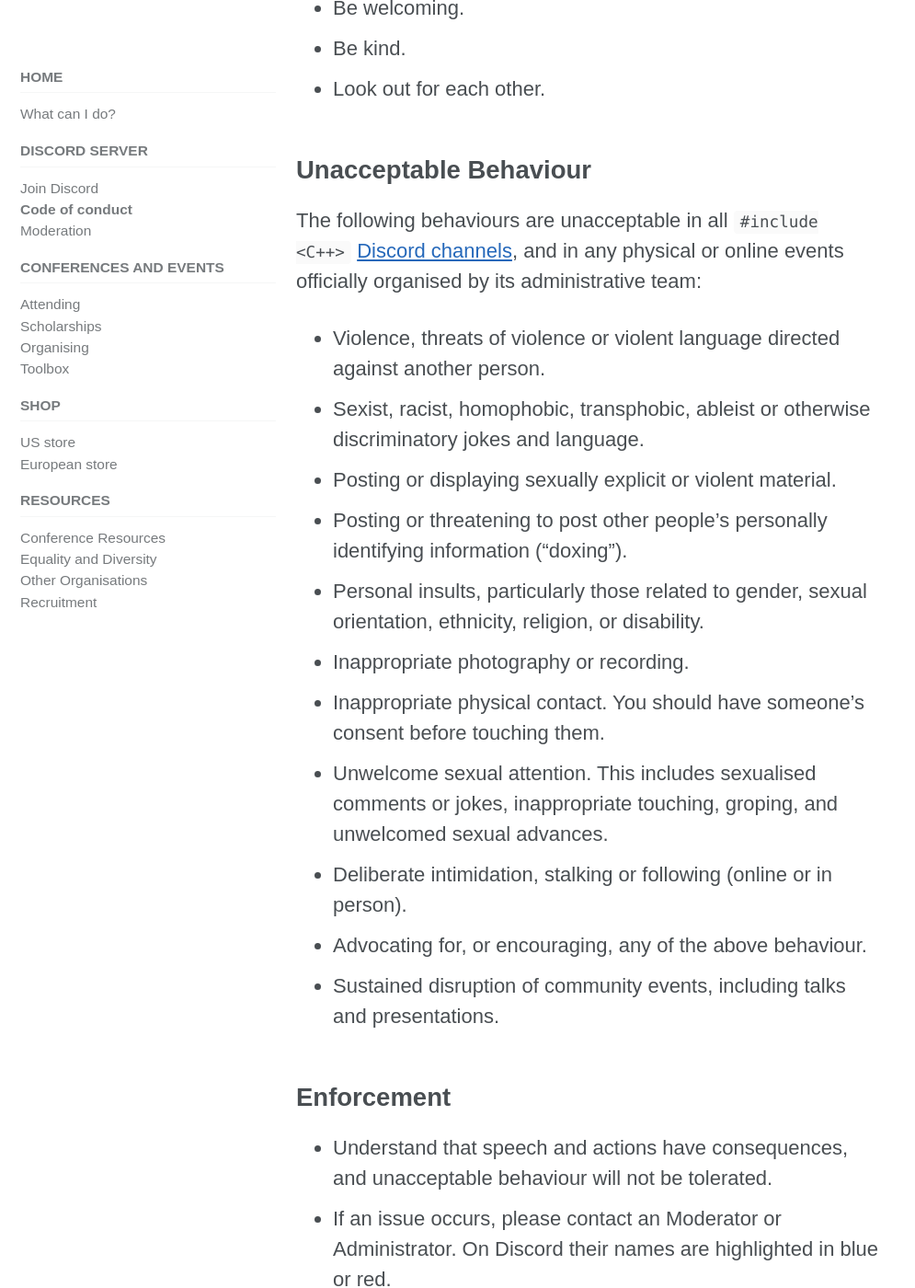
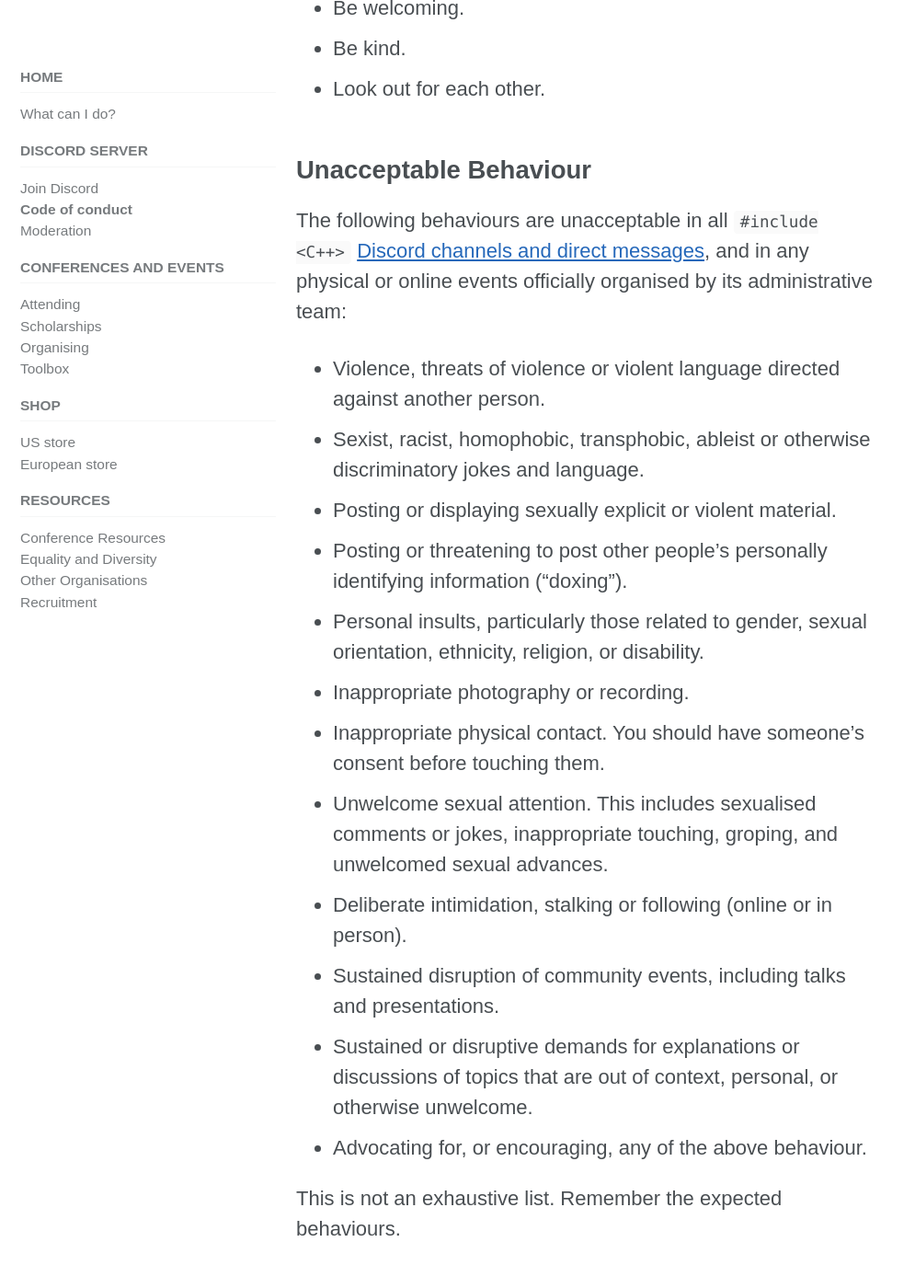
Before and after one commit to include-cpp/include-cpp.github.io, a Jekyll site: the page built from code-of-conduct.md, in a window 1280 px wide and 1400 px high, scrolled down 791 px. Shown: the whole window at 92% size, without its empty margins (0-995 px from the left). Built offline with Jekyll 4.4.1, drawn with Linux system fonts in a browser that asks for light colours; cached includes are drawn as plain includes; nearby versions of some CDN libraries.

Commit message:
Improve wording in Code of Conduct.
This was feedback from Tony van Eerd: the list is not exhaustive, rule out demands for covering inappropriate topics, and make clear that DMs are covered too.

Co-Authored-By: Kate Gregory <kategregory@users.noreply.github.com>

```diff
--- a/code-of-conduct.md
+++ b/code-of-conduct.md
@@ -20,7 +20,7 @@ Expected Behaviour
 Unacceptable Behaviour
 ---------------------
 
-The following behaviours are unacceptable in all `#include <C++>` [Discord channels](/discord/), and in any physical or online events officially organised by its administrative team:
+The following behaviours are unacceptable in all `#include <C++>` [Discord channels and direct messages](/discord/), and in any physical or online events officially organised by its administrative team:
 
 - Violence, threats of violence or violent language directed against another person.
 - Sexist, racist, homophobic, transphobic, ableist or otherwise discriminatory jokes and language.
@@ -31,8 +31,11 @@ The following behaviours are unacceptable in all `#include <C++>` [Discord chann
 - Inappropriate physical contact. You should have someone’s consent before touching them.
 - Unwelcome sexual attention. This includes sexualised comments or jokes, inappropriate touching, groping, and unwelcomed sexual advances.
 - Deliberate intimidation, stalking or following (online or in person).
+- Sustained disruption of community events, including talks and presentations.
+- Sustained or disruptive demands for explanations or discussions of topics that are out of context, personal, or otherwise unwelcome.
 - Advocating for, or encouraging, any of the above behaviour.
-- Sustained disruption of community events, including talks and presentations.
+
+This is not an exhaustive list. Remember the expected behaviours.
 
 Enforcement
 -----------
```
